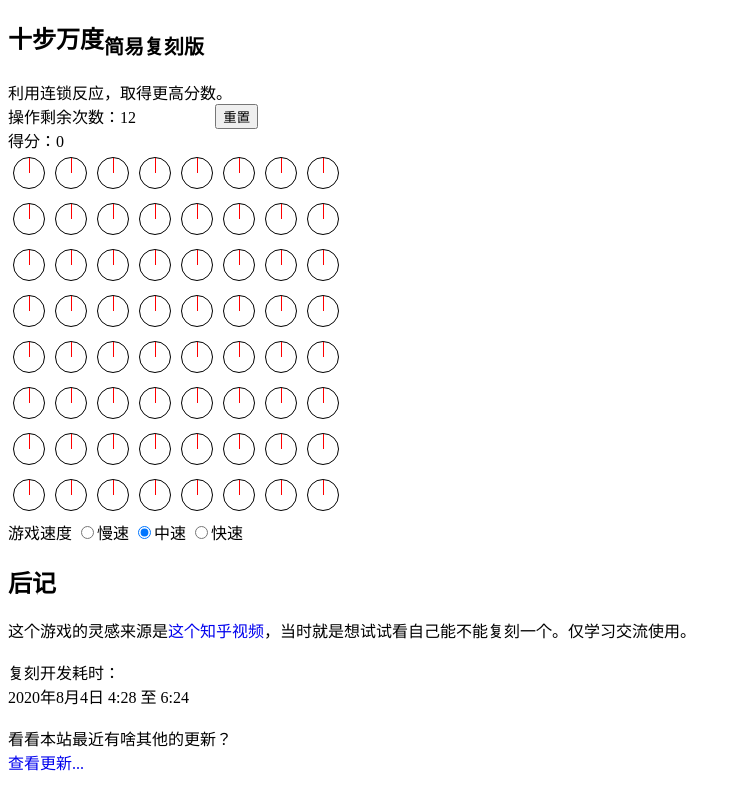
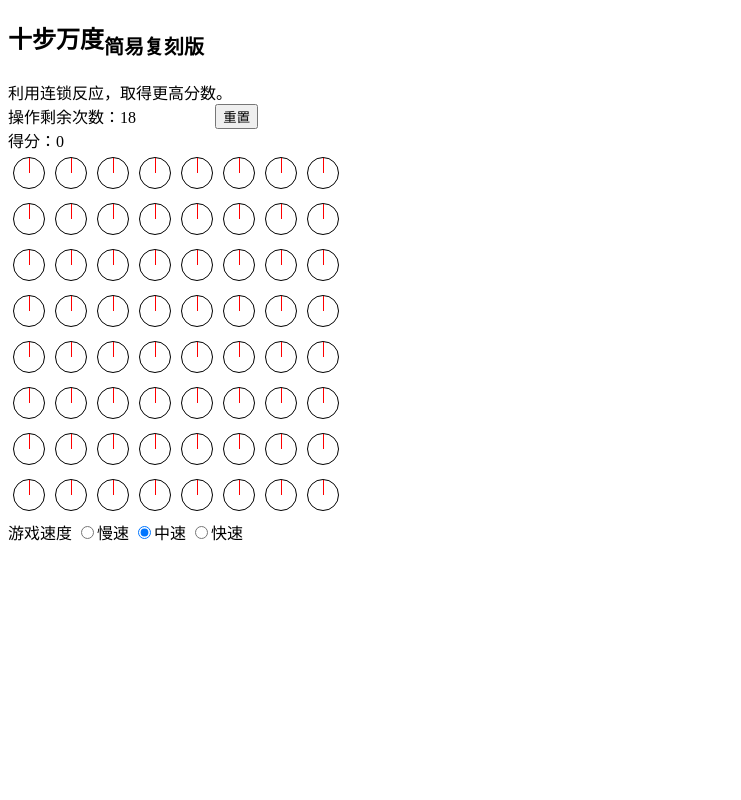
Before and after one commit to lijianwei-inChina/10degrees-copy, a plain HTML site: page index.html in a window 1280 px wide. Shown: the whole page, without its empty margins (0-741 px from the left). Drawn offline with Linux system fonts and the light colour scheme.

Commit message:
Update index.html

```diff
--- a/index.html
+++ b/index.html
@@ -21,15 +21,6 @@
 		<label><input type="radio" name="speed" value="100">慢速</label>
 		<label><input type="radio" name="speed" value="50" checked>中速</label>
 		<label><input type="radio" name="speed" value="20">快速</label>
-		<h2>后记</h2>
-		<div>这个游戏的灵感来源是<a target="_blank"
-				href="https://www.zhihu.com/zvideo/1271107629914808320">这个知乎视频</a>，当时就是想试试看自己能不能复刻一个。仅学习交流使用。</div>
-		<div>&nbsp;</div>
-		<div>复刻开发耗时：</div>
-		<div>2020年8月4日 4:28 至 6:24</div>
-		<div>&nbsp;</div>
-		<div>看看本站最近有啥其他的更新？<br><a target="_blank"
-				href="https://github.com/LEORChn/LEORChn.github.io/commits">查看更新...</a></div>
 		<style>
 			a:not(:hover) {
 				text-decoration: none
@@ -91,7 +82,7 @@
 		<script src="loading1.js"></script>
 		<script>
 			const size11 = 8,
-				chance_init = 12;
+				chance_init = 18;
 			var score, chance, upnext, playerturn;
 
 			(function() {
```
